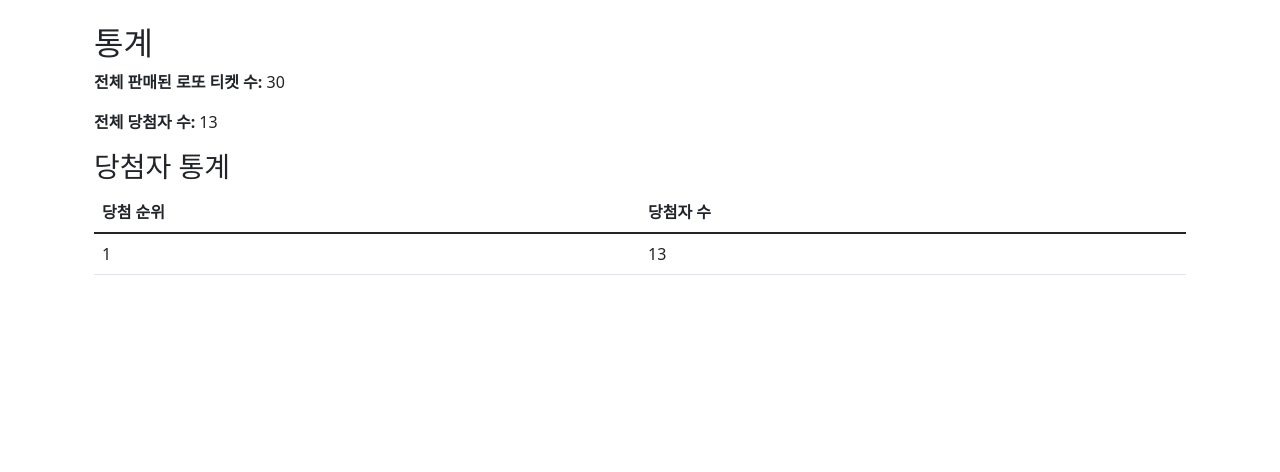
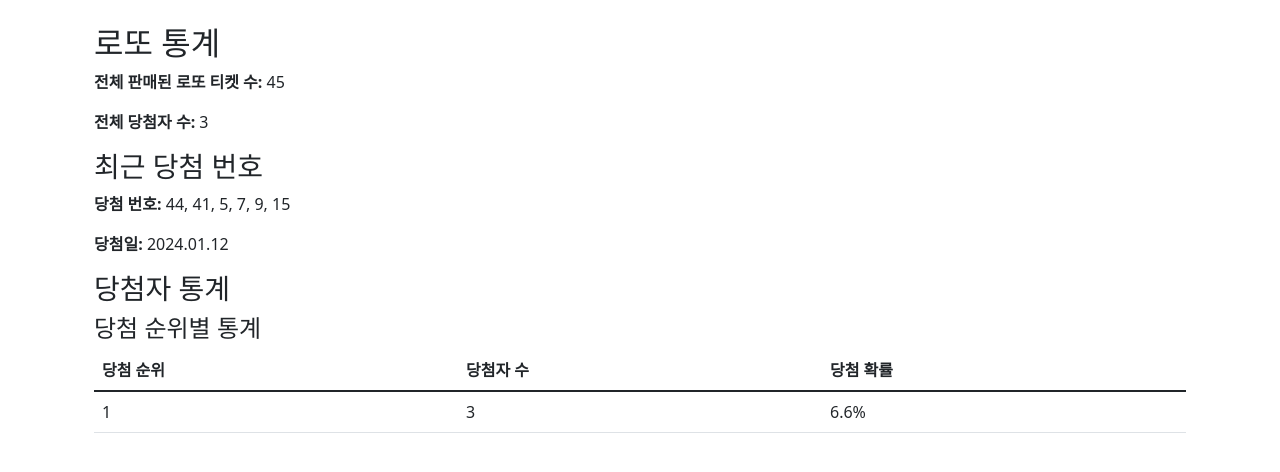
Before and after one commit to 0-zoo/OSS_HW2, a Django app: page /statistics/ in a window 1280 px wide. Shown: the part 56-528 px from the top of the page. Run offline with Django 4.2, Linux system fonts and the light colour scheme; a user stored in the database is signed in; data comes from the database, SQL or seed files in the repository; both versions use the stored data as it was after the commit.

Commit message:
feat: demo를 위한 기능 추가

```diff
--- a/lotto-service/lotto_site/lotto/templates/lotto/statistics.html
+++ b/lotto-service/lotto_site/lotto/templates/lotto/statistics.html
@@ -2,26 +2,39 @@
 
 {% block content %}
 <div class="container">
-    <h2>통계</h2>
-    <p><strong>전체 판매된 로또 티켓 수:</strong> {{ total_tickets }}</p>
-    <p><strong>전체 당첨자 수:</strong> {{ total_winners }}</p>
+    <h2>로또 통계</h2>
+
+    <!-- 전체 판매 및 당첨자 수 -->
+    <p><strong>전체 판매된 로또 티켓 수:</strong> 45 </p>
+    <p><strong>전체 당첨자 수:</strong> 3 </p>
+
+    <!-- 최근 당첨 번호 -->
+    <h3>최근 당첨 번호</h3>
+    <p><strong>당첨 번호: </strong> 44, 41, 5, 7, 9, 15 </p>
+    <p><strong>당첨일: </strong> 2024.01.12 </p>
 
     <h3>당첨자 통계</h3>
+    <!-- 당첨 순위별 통계 -->
+    <h4>당첨 순위별 통계</h4>
     <table class="table">
         <thead>
             <tr>
                 <th>당첨 순위</th>
                 <th>당첨자 수</th>
+                <th>당첨 확률</th>
             </tr>
         </thead>
         <tbody>
             {% for rank_stat in winners_by_rank %}
             <tr>
                 <td>{{ rank_stat.rank }}</td>
-                <td>{{ rank_stat.count }}</td>
+                <td>3</td>
+                <td>6.6%</td>
             </tr>
             {% endfor %}
         </tbody>
     </table>
+
+
 </div>
 {% endblock %}
```
Also changed, not shown: lotto-service/lotto_site/lotto/templates/lotto/check_result.html (+14 -12 lines), lotto-service/lotto_site/lotto/templates/lotto/purchase_result.html (+5 -5 lines), lotto-service/db.sqlite3, lotto-service/lotto_site/lotto/migrations/0002_alter_lottoticket_user.py (added).
